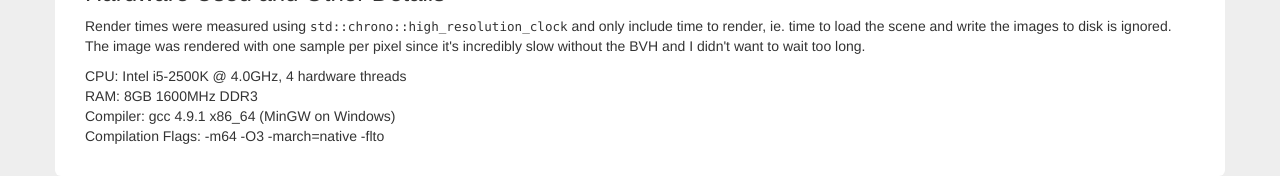
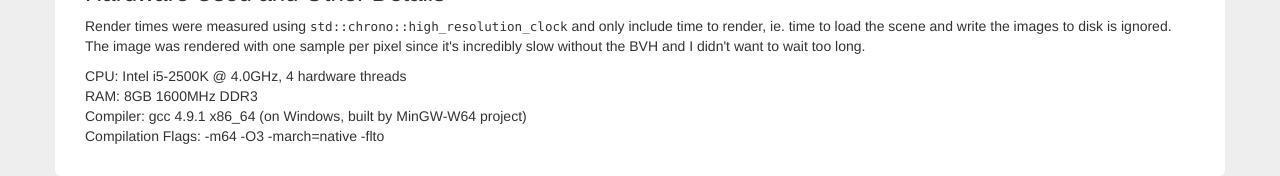
Before and after one commit to Twinklebear/Twinklebear.github.io, a Jekyll site: the page built from courses/cs6620/prj5.html, in a window 1280 px wide. Shown: the part 957-1133 px from the top of the page. Built offline with Jekyll 4.4.1, drawn with Linux system fonts in a browser that asks for light colours; nearby versions of some CDN libraries.

Commit message:
More accurate compiler info

```diff
--- a/courses/cs6620/prj5.html
+++ b/courses/cs6620/prj5.html
@@ -25,7 +25,7 @@ pixel since it's incredibly slow without the BVH and I didn't want to wait too l
 
 CPU: Intel i5-2500K @ 4.0GHz, 4 hardware threads <br />
 RAM: 8GB 1600MHz DDR3 <br />
-Compiler: gcc 4.9.1 x86_64 (MinGW on Windows)<br />
+Compiler: gcc 4.9.1 x86_64 (on Windows, built by MinGW-W64 project)<br />
 Compilation Flags: -m64 -O3 -march=native -flto
 </p>
 
```
